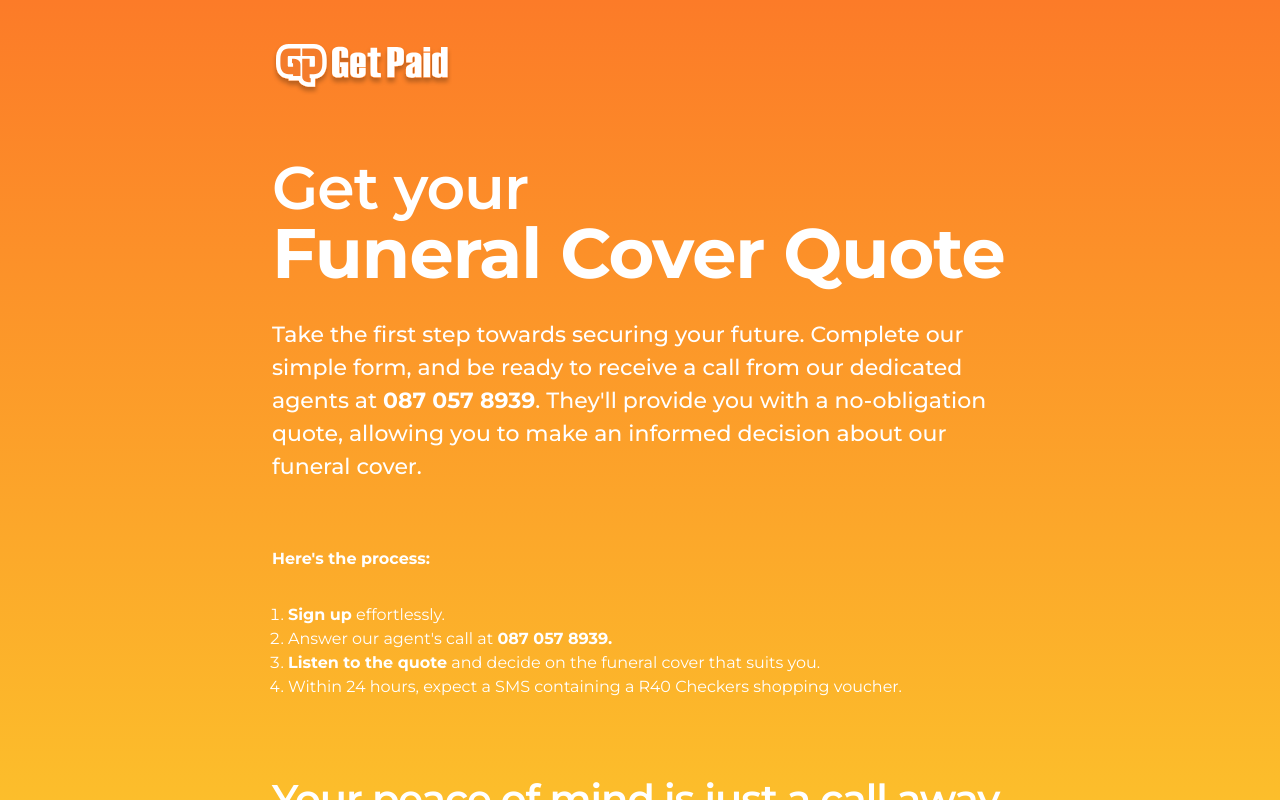
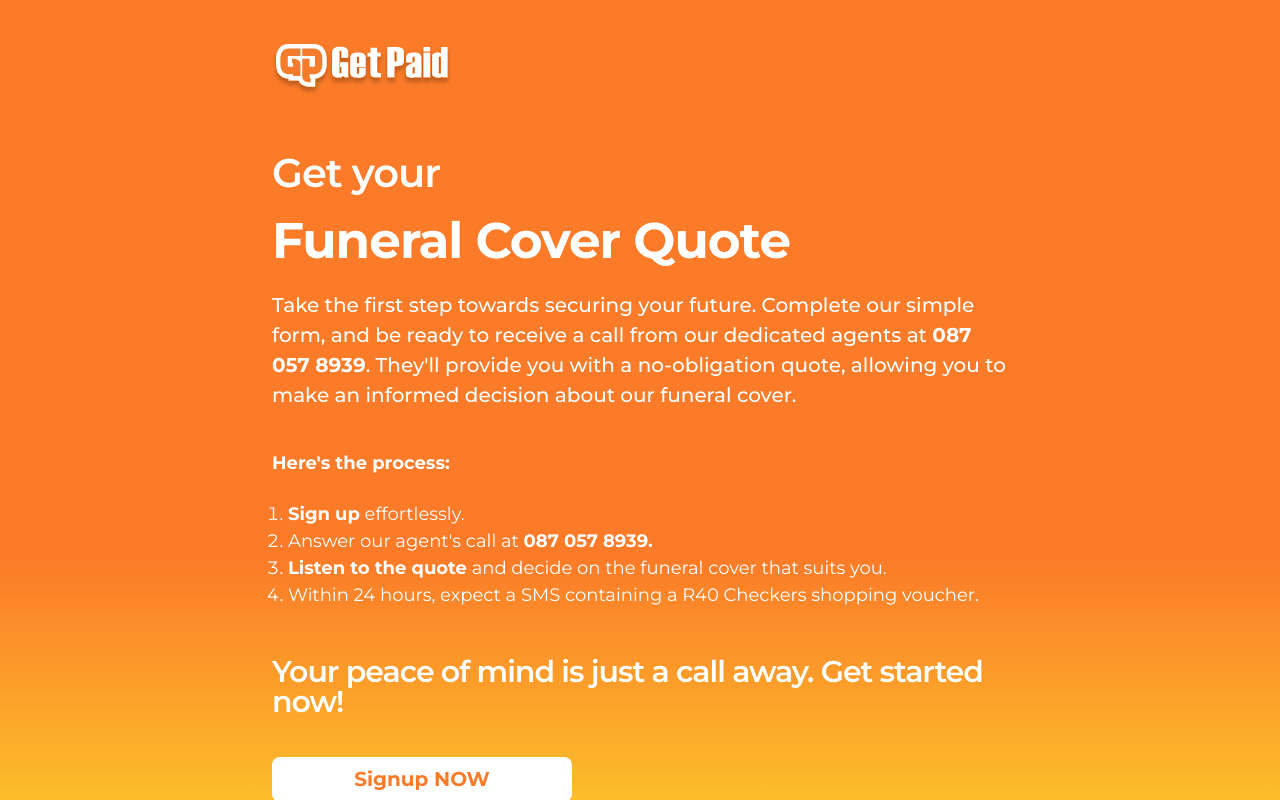
Before and after one commit to bluebirddev/getpaid_quiz, a React (Vite) app: page / in a window 1280 px wide. Built offline with nearby package versions, Linux system fonts and the light colour scheme.

Commit message:
Rework home page and error

```diff
--- a/src/components/Button.tsx
+++ b/src/components/Button.tsx
@@ -25,7 +25,7 @@ export function Button({
             <button
                 className={classNames(
                     `
-        focus:ring-2 h-[45px] flex items-center justify-center focus:outline-none ring-[#D0D5DD] rounded-lg w-[300px] bg-white text-[#FC7B28] font-extrabold text-xl
+        focus:ring-2 h-[45px] flex items-center justify-center focus:outline-none ring-[#D0D5DD] rounded-lg w-full md:w-[300px] bg-white text-[#FC7B28] font-extrabold text-xl
       `
                 )}
                 disabled={disabled}
--- a/src/components/Input.tsx
+++ b/src/components/Input.tsx
@@ -43,6 +43,7 @@ export function Input({
         const newValue: string = (() => {
             if (type === 'tel' || type === 'numeric') {
                 let val = e.target.value;
+                if (val && val.length === 1 && val !== '0') return realValue;
                 if (type === 'tel') {
                     val = e.target.value.replace(/ /g, '').slice(0, 10);
                 }
--- a/src/pages/Home.tsx
+++ b/src/pages/Home.tsx
@@ -3,25 +3,30 @@ import { Button } from '~/components/Button';
 
 export function HomePage() {
     return (
-        <div className="fixed inset-0 overflow-y-auto flex flex-col bg-gradient-to-b from-[#FC7B28] to-[#FCBE2B]">
-            <div className="max-w-[800px] w-full pl-8 pr-4 py-11 mx-auto text-white">
+        <div
+            className="fixed inset-0 overflow-y-auto flex flex-col"
+            style={{
+                background: 'linear-gradient(180deg, #FC7B28 69.83%, #FCBE2B 100%)',
+            }}
+        >
+            <div className="max-w-[800px] w-full px-8 py-11 mx-auto text-white">
                 <div className="w-[180px]">{logo}</div>
                 <h1 className="mt-12 tracking-[-1px] leading-none lg:leading-normal">
-                    <span className="font-semibold text-[40px] lg:text-[60px] block">Get your</span>
-                    <span className="font-bold text-[50px] lg:text-[70px] lg:pt-0 pt-1.5 block mt-0 lg:-mt-8">
+                    <span className="font-semibold text-[40px] lg:text-[40px] block">Get your</span>
+                    <span className="font-bold text-[50px] lg:text-[50px] lg:pt-0 pt-1.5 block">
                         Funeral Cover Quote
                     </span>
                 </h1>
-                <p className="pt-8 lg:pt-3 font-medium text-[22px]">
+                <p className="pt-8 lg:pt-3 font-medium text-[20px]">
                     Take the first step towards securing your future. Complete our simple form, and
                     be ready to receive a call from our dedicated agents at{' '}
                     <strong>087 057 8939</strong>. They{"'"}
                     ll provide you with a no-obligation quote, allowing you to make an informed
                     decision about our funeral cover.
                 </p>
-                <div className="mt-16">
+                <div className="mt-10 text-[18px]">
                     <h4 className="font-bold">Here{"'"}s the process:</h4>
-                    <ol className="pt-8 list-decimal pl-4">
+                    <ol className="pt-6 list-decimal pl-4">
                         <li>
                             <strong>Sign up</strong> effortlessly.
                         </li>
@@ -39,7 +44,7 @@ export function HomePage() {
                         </li>
                     </ol>
                 </div>
-                <h3 className="pt-20 text-[40px] font-semibold leading-none tracking-[-1px]">
+                <h3 className="pt-12 text-[30px] font-semibold leading-none tracking-[-1px]">
                     Your peace of mind is just a call away. Get started now!
                 </h3>
                 <div className="pt-10">
```
